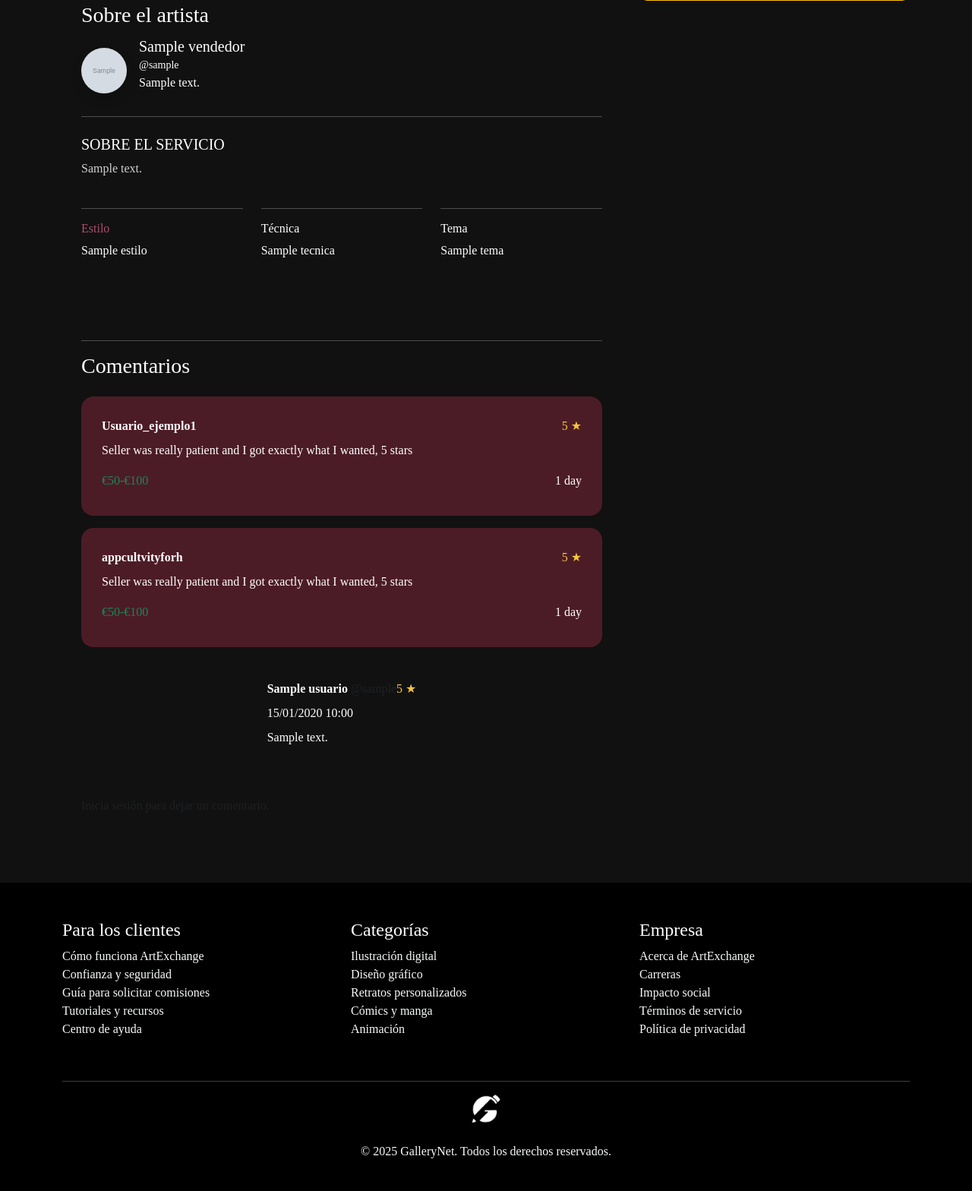
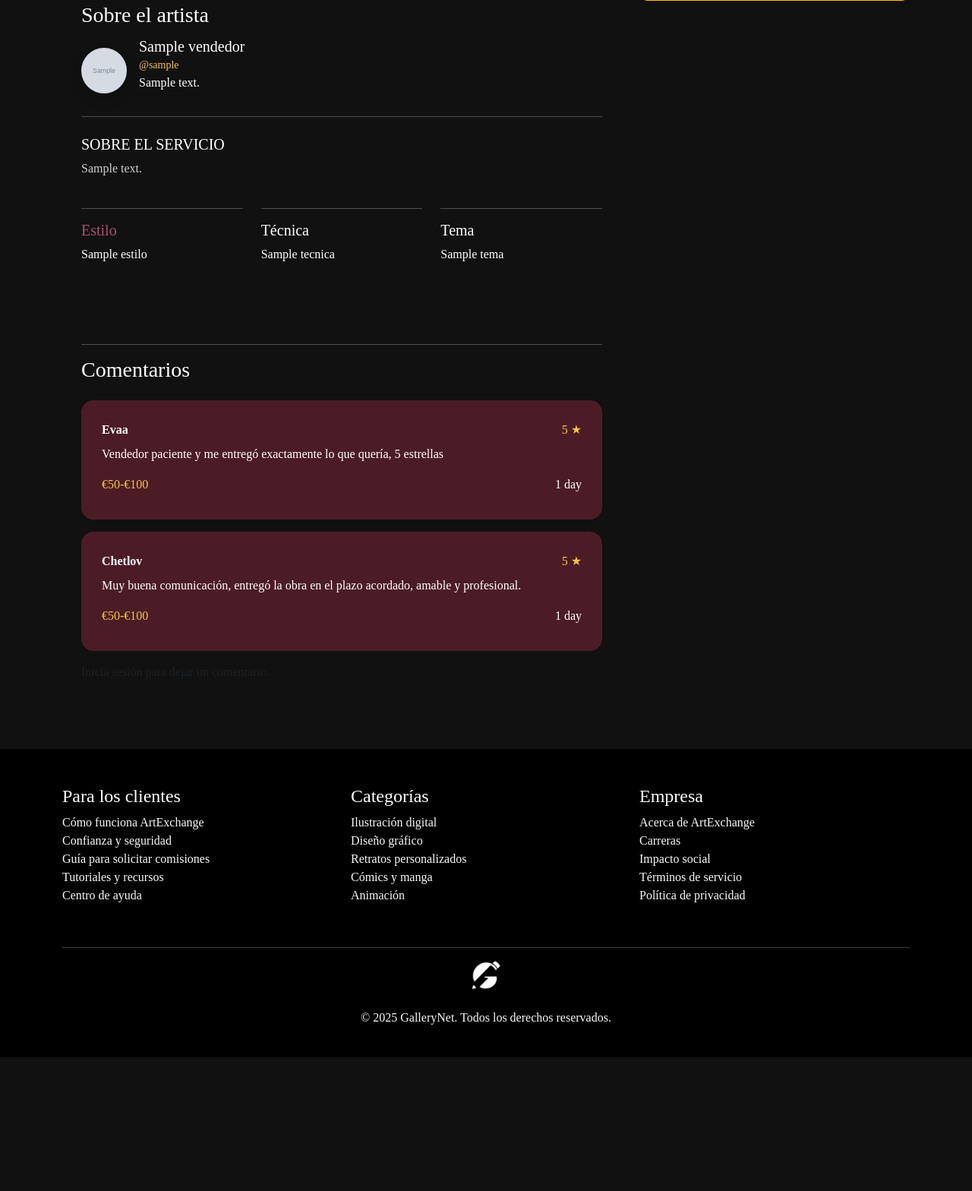
Before and after one commit to abidaw2024/gallerynet_pythonanywhere, a Django app: template apps/gallery/templates/gallery/obra_detail.html in a window 1280 px wide. Shown: the part 679-2247 px from the top of the page at 76% size. After the commit the page ends 2071 px from the top, so only its background shows below. Run offline with Django 5.2, Linux system fonts and the light colour scheme; the template is opened without the code that fills it: most values are stand-ins (such as "Sample title", 1, 10 or a date in 2020); grey boxes marked "Sample" are stand-in pictures.

Commit message:
obra_detail

```diff
--- a/apps/gallery/templates/gallery/obra_detail.html
+++ b/apps/gallery/templates/gallery/obra_detail.html
@@ -149,9 +149,9 @@
                             </div>
                         {% endif %}
                         <div>
-                            <h5 class="mb-0">{{ obra.vendedor.get_full_name }}</h5>
-                            <small class="text-white texto-secundario">@{{ obra.vendedor.username }}</small>
-                            <p>{{ usuario.descripcion|default:"Ninguna descripción" }}</p>
+                            <h5 class="mb-0"><a href="{% url 'usuarios:perfil' obra.vendedor.username %}" class="text-decoration-none text-white">{{ obra.vendedor.get_full_name }}</a></h5>
+                            <small class="text-yellow texto-secundario">@{{ obra.vendedor.username }}</small>
+                            <p>{{ usuario.biografia|default:"Ninguna descripción" }}</p>
                         </div>
                     </div>
                     <hr>
@@ -163,18 +163,18 @@
                     <div class="row mt-3">
                         <div class="col-md-4">
                             <hr>
-                            <h6 class="text-purple">Estilo</h6>
+                            <h5 class="text-purple">Estilo</h5>
                             <p class="texto-secundario">{{ obra.estilo }}</p>
                         </div>
                         <div class="col-md-4">
                             <hr>
-                            <h6>Técnica</h6>
-                            <p class="texto-secundario">{{ obra.tecnica }}</p>
+                            <h5>Técnica</h5>
+                            <p class="texto-purple">{{ obra.tecnica }}</p>
                         </div>
                         <div class="col-md-4">
                             <hr>
-                            <h6>Tema</h6>
-                            <p class="texto-secundario">{{ obra.tema }}</p>
+                            <h5>Tema</h5>
+                            <p class="texto-purple">{{ obra.tema }}</p>
                         </div>
                     </div>
                 </div>
@@ -193,15 +193,15 @@
                         <div class="card-body w-100">
                             <div class="d-flex justify-content-between mb-2">
                                 <div>
-                                    <strong>Usuario_ejemplo1</strong>
+                                    <strong>Evaa</strong>
 
                                 </div>
                                 <div class="text-yellow">5 ★</div>
                             </div>
 
-                            <p>Seller was really patient and I got exactly what I wanted, 5 stars</p>
+                            <p>Vendedor paciente y me entregó exactamente lo que quería, 5 estrellas</p>
                             <div class="d-flex justify-content-between">
-                                <span class="text-success">€50-€100</span>
+                                <span class="text-yellow">€50-€100</span>
                                 <span class="texto-secundario">1 day</span>
                             </div>
                         </div>
@@ -211,21 +211,21 @@
                         <div class="card-body w-100">
                             <div class="d-flex justify-content-between mb-2">
                                 <div>
-                                    <strong>appcultvityforh</strong>
+                                    <strong>Chetlov</strong>
 
                                 </div>
                                 <div class="text-yellow">5 ★</div>
                             </div>
 
-                            <p>Seller was really patient and I got exactly what I wanted, 5 stars</p>
+                            <p>Muy buena comunicación, entregó la obra en el plazo acordado, amable y profesional.</p>
                             <div class="d-flex justify-content-between">
-                                <span class="text-success">€50-€100</span>
+                                <span class="text-yellow">€50-€100</span>
                                 <span class="texto-secundario">1 day</span>
                             </div>
                         </div>
                     </div>
 
-                    <!-- Comentarios reales de tu sistema -->
+                    <!-- Comentarios reales de tu sistema
                     {% if comentarios %}
                         {% for comentario in comentarios %}
                             <div class="card card-list mb-3">
@@ -243,8 +243,8 @@
                             </div>
                         {% endfor %}
                     {% else %}
-                        <p class="text-muted texto-secundario">No hay comentarios aún.</p>
-                    {% endif %}
+                        <p class="text-white-50 texto-secundario">No hay comentarios aún.</p>
+                    {% endif %}-->
 
                     <!-- Formulario para nuevos comentarios -->
                     {% if user.is_authenticated %}
```
